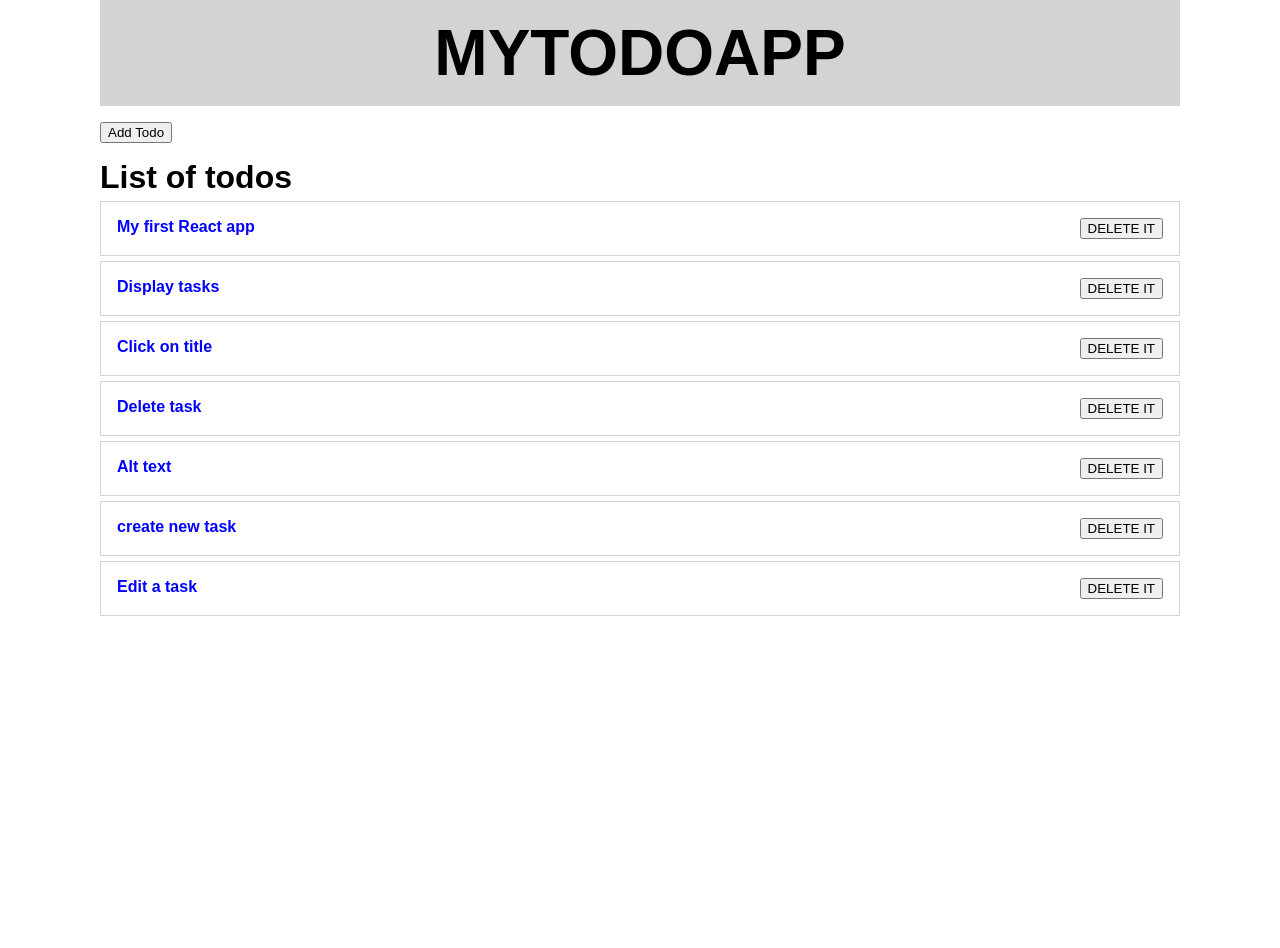
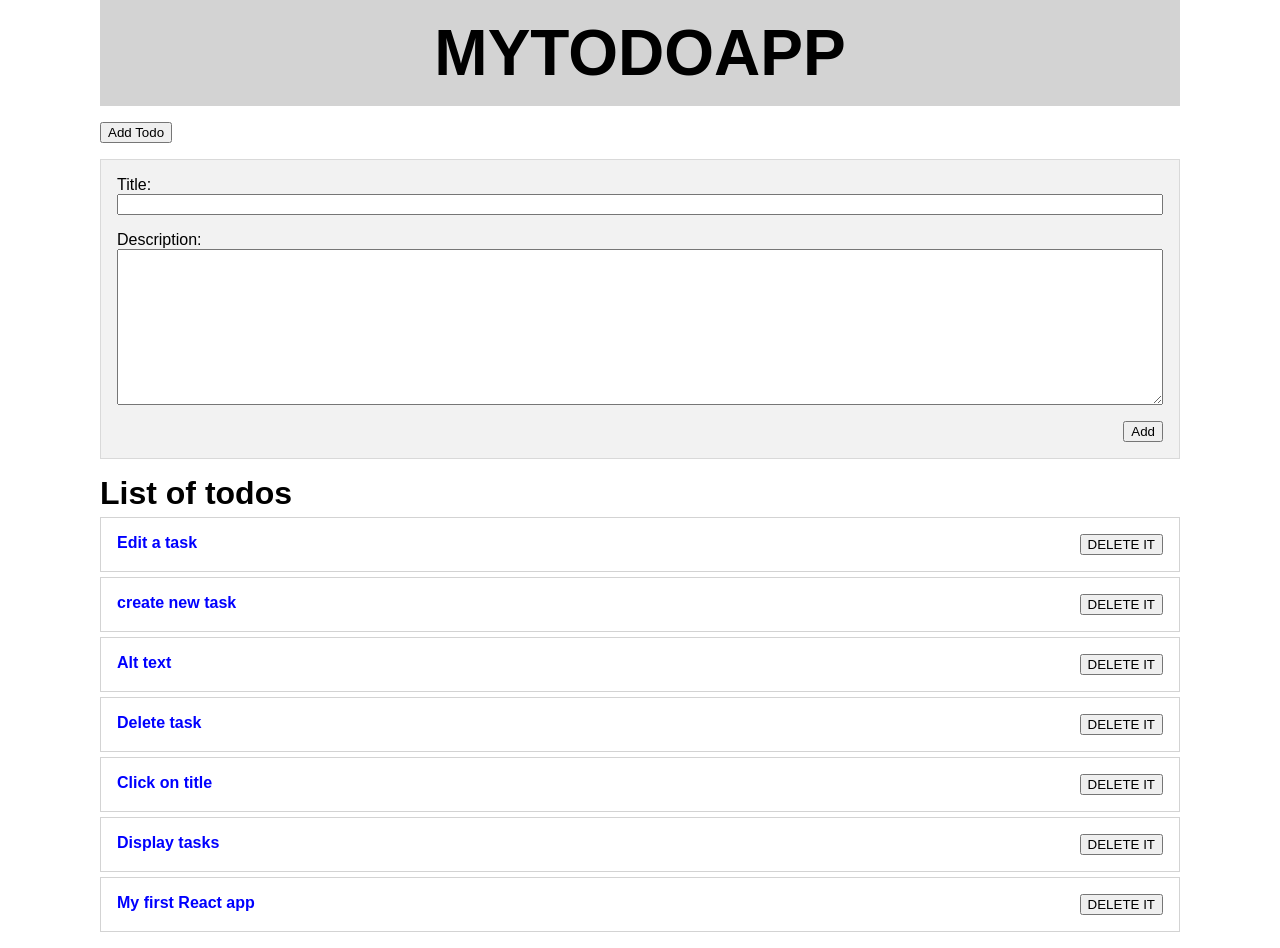
Before and after one commit to haco28/learn-react-app-01, a React (Create React App) app: page / in a window 1280 px wide. Before the commit the page ends 800 px from the top, so only its background shows below. Built offline with nearby package versions, Linux system fonts and the light colour scheme.

Commit message:
- Add form in order to add a new task - Css of form

```diff
--- a/src/App.js
+++ b/src/App.js
@@ -8,41 +8,79 @@ class App extends React.Component {
     this.state = {
       list: [
         {
-          title: 'My first React app',
-          desc: 'Create my first react app'
+          title: 'Edit a task',
+          desc: 'Edit a task'
+        },
+        {
+          title: 'create new task',
+          desc: 'Create a new task by clicking add Todo button'
+        },
+        {
+          title: 'Alt text',
+          desc: 'If there is no task display an alternative text'
+        },
+        {
+          title: 'Delete task',
+          desc: 'Click on delete button to delete a task'
+        },
+        {
+          title: 'Click on title',
+          desc: 'Display tasks description by clicking on title'
         },
         {
           title: 'Display tasks',
           desc: 'Display tasks stored in state'
         },
         {
-          title: 'Click on title',
-          desc: 'Display tasks description by clicking on title'
-        },
-        {
-          title: 'Delete task',
-          desc: 'Click on delete button to delete a task'
-        },
-        {
-          title: 'Alt text',
-          desc: 'If there is no task display an alternative text'
-        },
-        {
-          title: 'create new task',
-          desc: 'Create a new task by clicking add Todo button'
-        },
-        {
-          title: 'Edit a task',
-          desc: 'Edit a task'
+          title: 'My first React app',
+          desc: 'Create my first react app'
         }
-      ]
+      ],
+      title: '',
+      desc: ''
     }
+
+    this.handleDeleteTask = this.handleDeleteTask.bind(this);
+    this.handleChangeInput = this.handleChangeInput.bind(this);
+    this.handleChangeText = this.handleChangeText.bind(this);
+    this.handleSubmit = this.handleSubmit.bind(this);
   }
 
   handleDeleteTask(i) {
     const list = this.state.list;
     list.splice(i, 1);
     this.setState({list: list})
+  }
+
+  handleChangeInput(e) {
+    this.setState({title: e.target.value});
+  }
+
+  handleChangeText(e) {
+    this.setState({desc: e.target.value});
+  }
+
+  handleSubmit(e) {
+    e.preventDefault();
+
+    if (this.state.title === '') {
+      return;
+    }
+
+    const list = this.state.list;
+    const task = {
+      'title': this.state.title,
+      'desc': this.state.desc
+    };
+    list.unshift(task);
+
+    document.getElementById('desc').value = '';
+
+    this.setState({
+      list: list,
+      title: '',
+      desc: ''
+    })
   }
 
   render() {
@@ -54,14 +92,29 @@ class App extends React.Component {
 
         <section>
           <button>Add Todo</button>
+          <form onSubmit={this.handleSubmit}>
+            <label htmlFor="title">
+              <span>Title:</span>
+              <input type="text" id="title" value={this.state.title} onChange={this.handleChangeInput}/>
+            </label>
+            <label htmlFor="desc">
+              <span>Description:</span>
+              <textarea id="desc" cols="30" rows="10" defaultValue={this.state.desc}
+  onChange={this.handleChangeText}/>
+            </label>
+            <div className="actions">
+              <input type="submit" value="Add"/>
+            </div>
+
+          </form>
         </section>
 
         <section>
           {this.state.list.length > 0
             ? <TodoList
-                todolist={this.state.list}
-                onDelete={(i) => this.handleDeleteTask(i)}
-              />
+              todolist={this.state.list}
+              onDelete={(i) => this.handleDeleteTask(i)}
+            />
             : <em>You have no tasks</em>
           }
         </section>
--- a/src/App.scss
+++ b/src/App.scss
@@ -21,6 +21,23 @@
 
   section {
     margin-bottom: 1rem;
+
+    form{
+      background: rgba(0,0,0,0.05);
+      padding: 1rem;
+      margin-top: 1rem;
+      border: 1px solid rgba(0,0,0,0.1);
+      label{
+        display: flex;
+        flex-flow: column;
+        margin-bottom: 1rem;
+      }
+      .actions{
+        display: flex;
+        align-items: flex-end;
+        flex-flow: column;
+      }
+    }
 
     .TodoList{
       h2{
```
